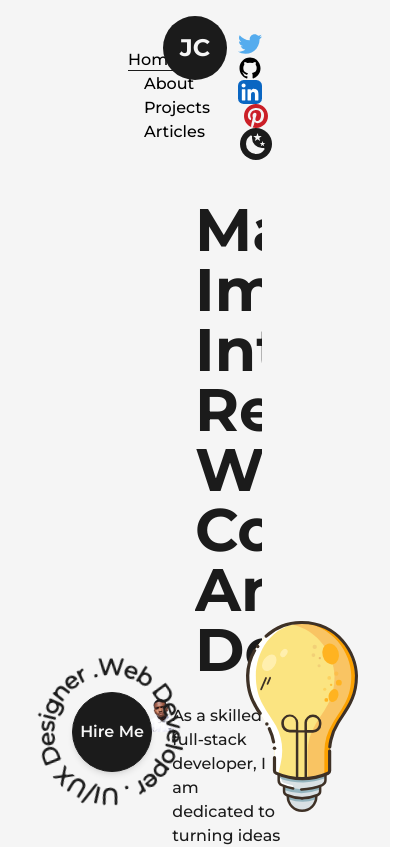
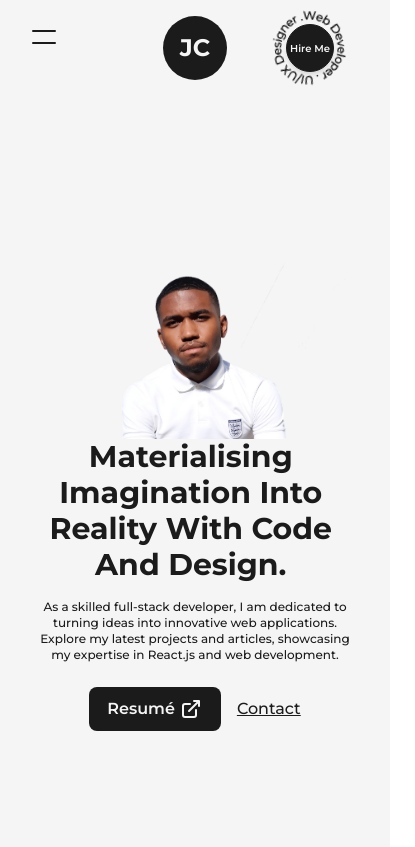
Before and after one commit to codebucks27/Next.js-Developer-Portfolio-Starter-Code, a Next.js app: page / in a window 390 px wide. Shown: the top 847 px of the page, 415 px wide, since content can reach past the window. Built offline with nearby package versions, Linux system fonts and the light colour scheme.

Commit message:
Adding Responsiveness to the Home page

```diff
--- a/src/components/AnimatedText.js
+++ b/src/components/AnimatedText.js
@@ -31,7 +31,7 @@
 const AnimatedText = ({ text, className = "" }) => {
   return (
     <div className='w-full mx-auto py-2 flex items-center justify-center text-center
-    overflow-hidden '>
+    overflow-hidden sm:py-0 '>
       <motion.h1 className={`inline-block w-full text-dark
       font-bold capitalize text-8xl ${className} dark:text-light`}
         variants={quote}
--- a/src/components/Footer.js
+++ b/src/components/Footer.js
@@ -5,10 +5,10 @@
 const Footer = () => {
   return (
     <footer className='w-full border-t-2 border-solid border-dark
-    font-medium text-lg dark:text-light dark:border-light'>
-      <Layout className='py-8 flex items-center justify-between'>
+    font-medium text-lg dark:text-light dark:border-light sm:text-base '>
+      <Layout className='py-8 flex items-center justify-between lg:flex-col lg:py-6'>
         <span>{new Date().getFullYear()} &copy; All Rights Reserved.</span>
-        <div className='flex items-center'>
+        <div className='flex items-center lg:py-2'>
           Build with <span className='text-primary dark:text-primaryDark text-2xl px-1'>&#9825;</span>
           <Link className="underline underline-offset-2" Link href="/" target={"_blank"}>
             JC
--- a/src/components/HireMe.js
+++ b/src/components/HireMe.js
@@ -7,9 +7,10 @@
     <div
       className='
         fixed left-4 bottom-4 flex items-center
-        justify-center overflow-hidden'
+        justify-center overflow-hidden md:right-8 md:left-auto md:top-0 md:bottom-auto
+        md:absolute'
     >
-      <div className='w-48 h-auto flex items-center justify-center relative'>
+      <div className='w-48 h-auto flex items-center justify-center relative md:w-24'>
         <CircularText className={"fill-dark animate-spin-slow dark:fill-light"} />
         <Link
           href="mailto:joaojosecamba@gmail.com"
@@ -17,7 +18,8 @@
           absolute left-1/2 top-1/2 -translate-x-1/2 -translate-y-1/2
           bg-dark text-light shadow-md border border-solid border-dark
           w-20 h-20 rounded-full font-semibold hover:bg-light hover:text-dark
-          dark:bg-light dark:text-dark hover:dark:bg-dark hover:dark:text-light hover:dark:border-light'>
+          dark:bg-light dark:text-dark hover:dark:bg-dark hover:dark:text-light hover:dark:border-light
+          md:w-12 md:h-12 md:text-[10px]'>
           Hire Me
         </Link>
       </div>
--- a/src/components/Layout.js
+++ b/src/components/Layout.js
@@ -2,7 +2,8 @@
 
 const Layout = ({ children, className = "" }) => {
   return (
-    <div className={`w-full h-full inline-block z-0 bg-light p-32 dark:bg-dark ${className}`}>
+    <div className={`w-full h-full inline-block z-0 bg-light
+    p-32 dark:bg-dark ${className} xl:p-24 lg:p-16 md:p-12 sm:p-8`}>
       {children}
     </div>
   )
--- a/src/components/NavBar.js
+++ b/src/components/NavBar.js
@@ -5,6 +5,7 @@
 import { TwitterIcon, GithubIcon, LinkedInIcon, PinterestIcon, SunIcon, MoonIcon } from './Icons'
 import { motion } from 'framer-motion'
 import useThemeSwitcher from './hooks/useThemeSwitcher'
+import { useState } from 'react'
 
 
 const CustomLink = ({ href, title, className = "" }) => {
@@ -25,20 +26,62 @@
   )
 }
 
+const CustomMobileLink = ({ href, title, className = "", toggle }) => {
+
+  const router = useRouter();
+
+  const handleClick = () => {
+    toggle();
+    router.push(href)
+  }
+
+  return (
+    <button href={href} className={`${className} relative group text-light dark:text-dark
+    my-2`} onClick={handleClick}>
+      {title}
+
+      <span className={`h-[1px] inline-block bg-light absolute
+      left-0 -bottom-0.5 group-hover:w-full transition-[width]
+      ease duration-300 ${router.asPath === href ? 'w-full' : 'w-0'}
+      dark:bg-dark`}>
+
+      </span>
+    </button>
+  )
+}
+
+// <---------------------------------------------------------------------------------->
+
 const NavBar = () => {
 
   const [mode, setMode] = useThemeSwitcher();
+  const [isOpen, setIsOpen] = useState(false)
+
+  const handleClick = () => {
+
+    setIsOpen(!isOpen)
+  }
 
   return (
     <header className='w-full px-32 py-8 font-medium flex items-center justify-between
-      dark:text-light
+      dark:text-light relative z-10 lg:px-16 md:px-12 sm:px-8
     '>
+
+      <button className='flex-col justify-center items-center hidden lg:flex' onClick={handleClick}>
+        <span className={`bg-dark dark:bg-light block transition-all ease-out  duration-300 h-0.5 w-6 rounded-sm ${isOpen ? 'rotate-45 translate-y-1' : '-translate-y-0.5'}`}></span>
+        <span className={`'bg-dark dark:bg-light block transition-all ease-out duration-300 h-0.5 w-6 rounded-sm my-0.5 ${isOpen ? 'opacity-0' : 'opacity-100'}`}></span>
+        <span className={`bg-dark dark:bg-light block transition-all ease-out duration-300 h-0.5 w-6 rounded-sm  ${isOpen ? '-rotate-45 -translate-y-1' : 'translate-y-0.5'}`}></span>
+      </button>
+
+      <div className='w-full flex justify-between items-center lg:hidden'>
         <nav>
           <CustomLink href="/" title="Home" className='mr-4' />
           <CustomLink href="/about" title="About" className='mx-4' />
           <CustomLink href="/projects" title="Projects" className='mx-4' />
           <CustomLink href="/articles" title="Articles" className='ml-4' />
         </nav>
+
+
         <nav className='flex items-center justify-center flex-wrap'>
           <motion.a href="https://twitter.com" target={"_blank"}
             className="w-6 mx-3"
@@ -80,6 +123,70 @@
             }
           </button>
         </nav>
+      </div>
+
+      {
+        isOpen ?
+
+          <motion.div
+            initial={{ scale: 0, opacity: 0, x: "-50%", y: "-50%" }}
+            animate={{ scale: 1, opcaity: 1 }}
+            className='min-w-[70vw]  flex flex-col  justify-between  z-30 items-center fixed top-1/2 left-1/2
+      bg-dark/90 dark:bg-light/75 rounded-lg backdrop-blur-md py-32 -translate-x-1/2 -translate-y-1/2'>
+            <nav className='flex items-center flex-col justify-center'>
+              <CustomMobileLink href="/" title="Home" className='' toggle={handleClick} />
+              <CustomMobileLink href="/about" title="About" className='' toggle={handleClick} />
+              <CustomMobileLink href="/projects" title="Projects" className='' toggle={handleClick} />
+              <CustomMobileLink href="/articles" title="Articles" className='' toggle={handleClick} />
+            </nav>
+
+
+            <nav className='flex items-center justify-center flex-wrap mt-2 '>
+              <motion.a href="https://twitter.com" target={"_blank"}
+                className="w-6 mx-3 sm:mx-1 "
+                whileHover={{ y: -2 }}
+                whileTap={{ scale: 0.9 }}
+              >
+                <TwitterIcon />
+              </motion.a>
+              <motion.a href="https://github.com" target={"_blank"}
+                className="w-6 mx-3 bg-light rounded-full dark:bg-dark sm:mx-1"
+                whileHover={{ y: -2 }}
+                whileTap={{ scale: 0.9 }}
+              >
+                <GithubIcon />
+              </motion.a>
+              <motion.a href="https://LinkedIn.com" target={"_blank"}
+                className="w-6 mx-3 sm:mx-1"
+                whileHover={{ y: -2 }}
+                whileTap={{ scale: 0.9 }}
+              >
+                <LinkedInIcon />
+              </motion.a>
+              <motion.a href="https://pinterest.com" target={"_blank"}
+                className="w-6 ml-3 bg-light rounded-full sm:mx-1"
+                whileHover={{ y: -2 }}
+                whileTap={{ scale: 0.9 }}
+              >
+                <PinterestIcon />
+              </motion.a>
+
+
+              <button
+                className={`ml-3 flex itmes-center justify-center rounded-full p-1
+          ${mode === "light" ? "bg-dark text-light" : "bg-light text-dark"}`}
+                onClick={() => setMode(mode === "light" ? "dark" : "light")}>
+                {mode === "dark" ?
+                  <SunIcon className={"fill-dark"} />
+                  : <MoonIcon className={"fill-dark"} />
+                }
+              </button>
+            </nav>
+          </motion.div>
+
+          : null
+      }
+
       <div className='absolute left-[50%] top-2 translate-x-[-50%]'>
         <Logo />
       </div>
--- a/src/pages/articles.js
+++ b/src/pages/articles.js
@@ -85,7 +85,6 @@
           whileHover={{ scale: 1.05 }}
           transition={{ duration: 0.2 }}
           priority
-          priority
           sizes='(max-width: 768px) 100vw,
                 (max-width: 1200px) 50vw,
                 50vw'
--- a/src/pages/index.js
+++ b/src/pages/index.js
@@ -19,41 +19,44 @@
         <title>Create Next App</title>
         <meta name="description" content="Generated by create next app" />
       </Head>
-      <main className='flex items-center text-dark w-full min-h-screen dark:text-light'>
-        <Layout className='pt-0'>
-          <div className='flex items-center jusify-between w-full'>
-            <div className='w-1/2'>
-              <Image src={profilePic} alt="Joao" className='w-full h-auto' priority
+      <main className='flex items-center text-dark w-full min-h-screen dark:text-light md:w-full'>
+        <Layout className='pt-0 md:pt-16 sm:pt-8'>
+          <div className='flex items-center jusify-between w-full lg:flex-col'>
+            <div className='w-1/2 md:w-full'>
+              <Image src={profilePic} alt="Joao" className='w-full h-auto lg:hidden md:inline-block' priority
                 sizes='(max-width: 768px) 100vw,
                 (max-width: 1200px) 50vw,
                 50vw'/>
 
             </div>
-            <div className='w-1/2 flex flex-col items-center self-center'>
+            <div className='w-1/2 flex flex-col items-center self-center lg:w-full lg:text-center'>
 
-              <AnimatedText text="Materialising Imagination into Reality With Code And Design." className='!text-6xl !text-left' />
-              <p className='my-4 text-base font-medium'>
+              <AnimatedText text="Materialising Imagination into Reality With Code And Design." className='!text-6xl !text-left
+              xl:!text-5xl lg:!text-center lg:!text-6xl md:!text-5xl sm:!text-3xl' />
+              <p className='my-4 text-base font-medium md:text-sm sm:text-xs'>
                 As a skilled full-stack developer, I am dedicated to turning ideas into innovative web applications.
                 Explore my latest projects and articles, showcasing my expertise in React.js and web development.
               </p>
-              <div className='flex items-center self-start mt-2'>
+              <div className='flex items-center self-start mt-2 lg:self-center'>
                 <Link href='/dummy.pdf' target={"_blank"}
                   className='flex items-center bg-dark text-light p-2.5 px-6
                 rounded-lg text-lg font-semibold hover:bg-light hover:text-dark
                 border-2 border-solid border-transparent hover:border-dark
-                dark:bg-light dark:text-dark hover:dark:bg-dark hover:dark:text-light hover:dark:border-light'
+                dark:bg-light dark:text-dark hover:dark:bg-dark hover:dark:text-light hover:dark:border-light
+                md:p-2 md:px-4 md:text-base'
                   download={true}
                 >Resumé <LinkArrow className={"w-6 ml-1"} />
                 </Link>
                 <Link href='mailto:joaojosecamba@gmail.com' target={"_blank"}
-                  className='ml-4 text-lg font-medium capitalize text-dark underline dark:text-light'
+                  className='ml-4 text-lg font-medium capitalize text-dark underline dark:text-light
+                  md:text-base'
                 >Contact</Link>
               </div>
             </div>
           </div>
         </Layout>
         <HireMe />
-        <div className='absolute right-8 bottom-8 inline-block w-28'>
+        <div className='absolute right-8 bottom-8 inline-block w-28 md:hidden'>
           <Image src={lightBulb} alt="JoaoC" className='w-full h-auto' />
         </div>
       </main>
--- a/tailwind.config.js
+++ b/tailwind.config.js
@@ -26,7 +26,26 @@
         circularLight: 'repeating-radial-gradient(rgba(0,0,0,0.4) 2px, #f5f5f5 5px, #f5f5f5 100px );',
         circularDark: 'repeating-radial-gradient(rgba(255,255,255,0.5) 2px, #1b1b1b 8px, #1b1b1b 100px );'
       }
-    }
+    },
+    screens: {
+      "2xl": { max: "1535px" },
+      // => @media (max-width: 1535px) { ... }
+
+      xl: { max: "1279px" },
+      // => @media (max-width: 1279px) { ... }
+
+      lg: { max: "1023px" },
+      // => @media (max-width: 1023px) { ... }
+
+      md: { max: "767px" },
+      // => @media (max-width: 767px) { ... }
+
+      sm: { max: "639px" },
+      // => @media (max-width: 639px) { ... }
+
+      xs: { max: "479px" },
+      // => @media (max-width: 479px) { ... }
+    },
   },
   plugins: [],
 }
```
Lines whose indentation alone changed are shown as unchanged.
